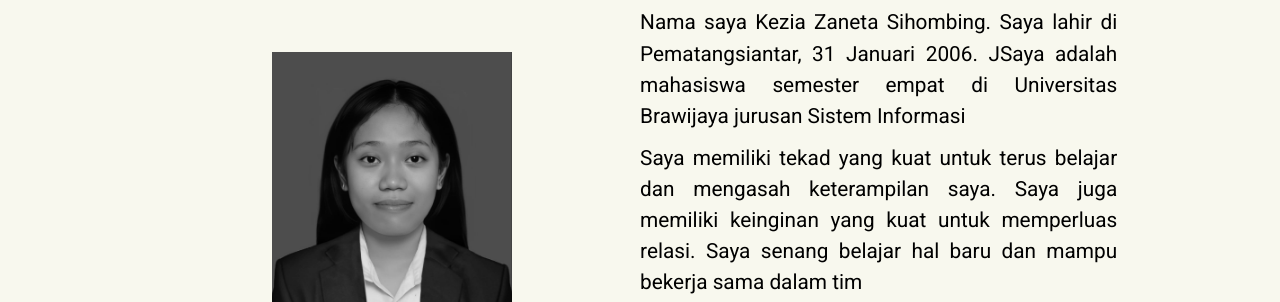
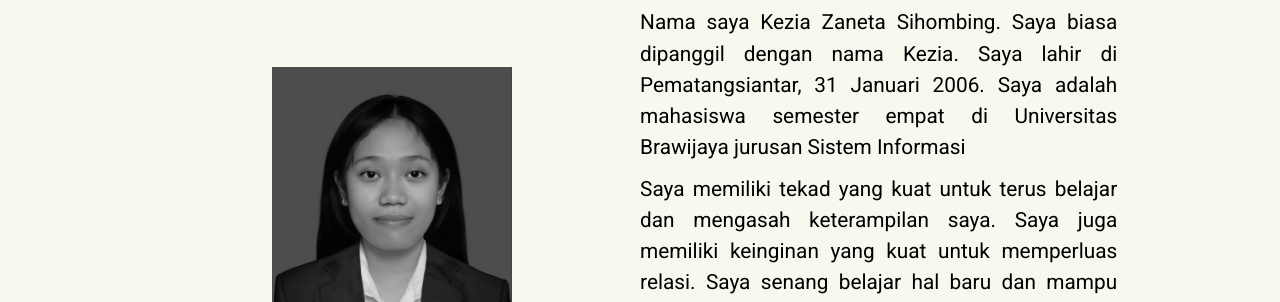
Before and after one commit to KeziaSihombing/TUGAS2-PEMWEB, a plain HTML site: page index.html in a window 1280 px wide. Shown: the part 357-659 px from the top of the page. Drawn offline with Linux system fonts and the light colour scheme; a web font is replaced by a local one.

Commit message:
Update index.html
Signed-off-by: KeziaSihombing <149388728+KeziaSihombing@users.noreply.github.com>

```diff
--- a/index.html
+++ b/index.html
@@ -42,7 +42,7 @@
         <div class="intro">
             <h1 class="oleo">Hi there,</h1>
             <p>
-                Nama saya Kezia Zaneta Sihombing. Saya lahir di Pematangsiantar, 31 Januari 2006. JSaya adalah mahasiswa semester empat di Universitas Brawijaya jurusan Sistem Informasi
+               Nama saya Kezia Zaneta Sihombing. Saya biasa dipanggil dengan nama Kezia. Saya lahir di Pematangsiantar, 31 Januari 2006. Saya adalah mahasiswa semester empat di Universitas Brawijaya jurusan Sistem Informasi
             </p>
             <p>
                 Saya memiliki tekad yang kuat untuk terus belajar dan mengasah
```
